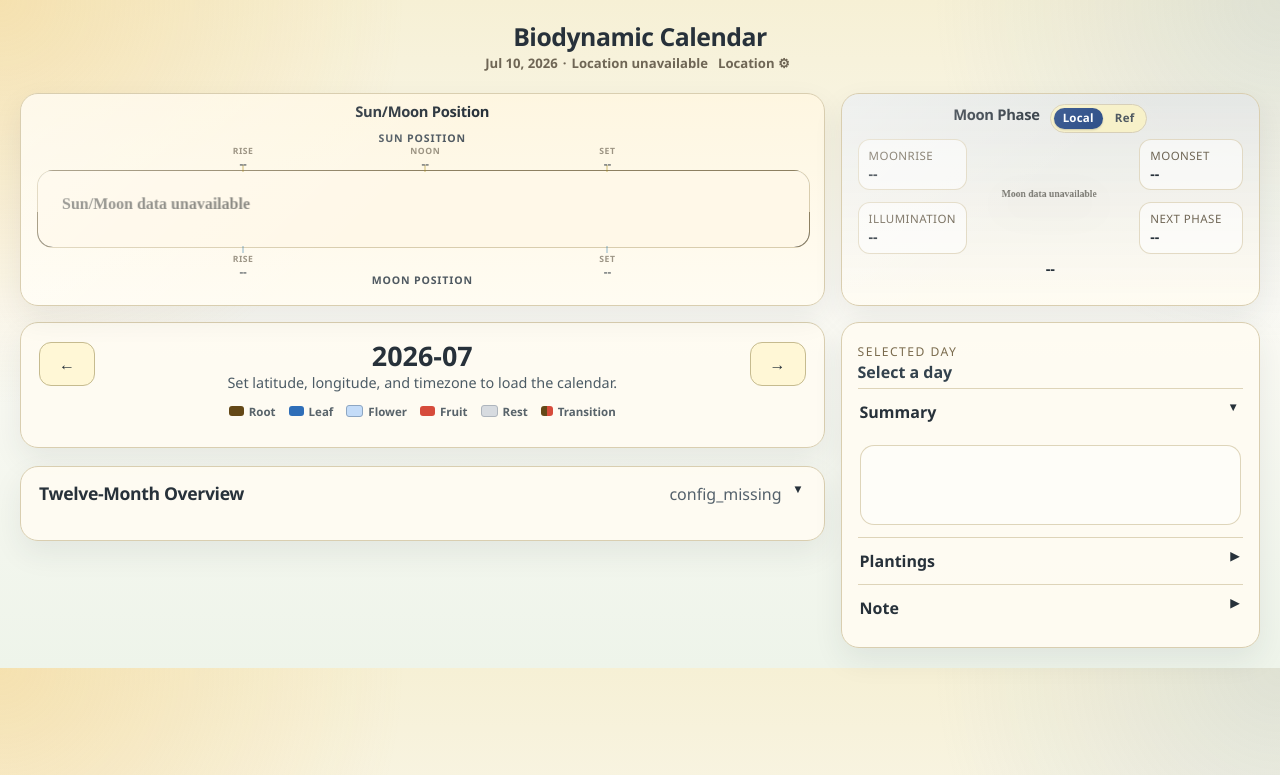
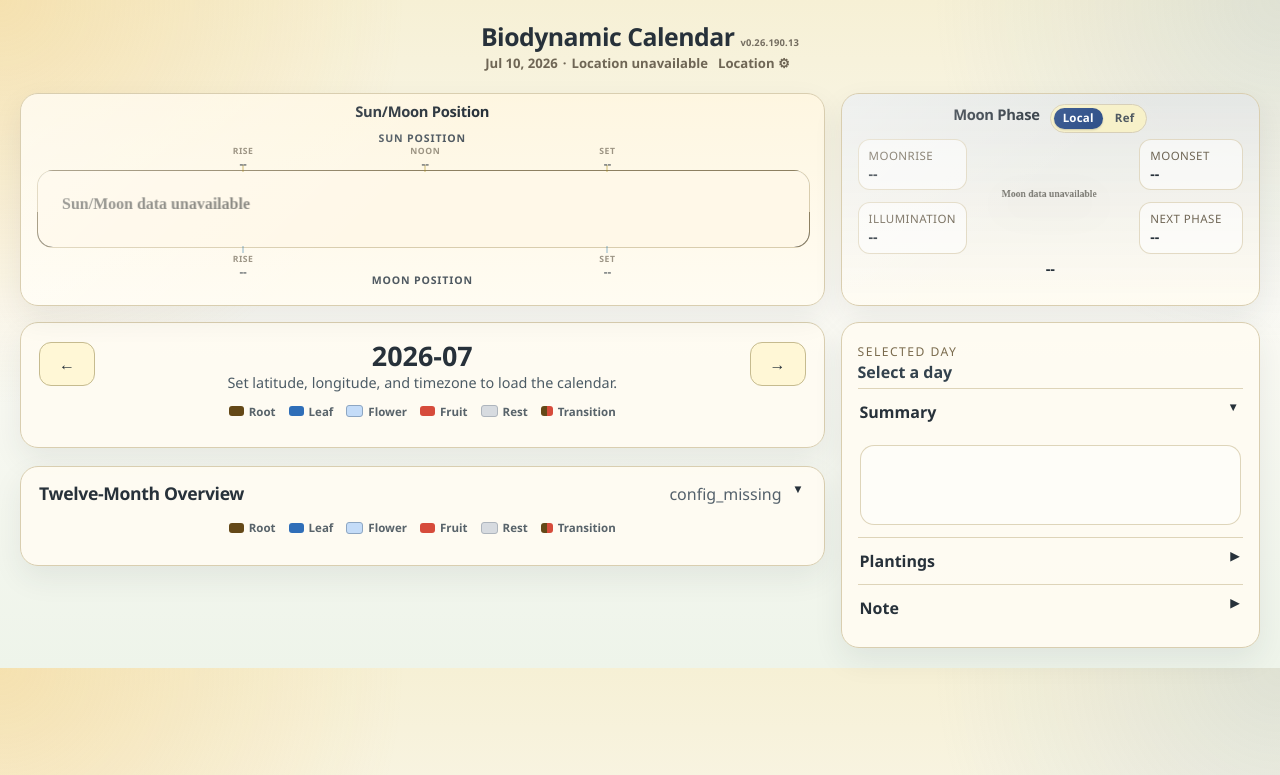
Before and after one commit to mot-yelraf/Biodynamic_Calendar, a FastAPI app: page / in a window 1280 px wide, after a click that opens the changed part. Shown: the top 775 px of the page. Run offline with FastAPI, Linux system fonts and the light colour scheme; data that the repository does not hold is empty; some libraries are stand-ins or nearby versions.

Commit message:
tweaks to the ui

```diff
--- a/pyproject.toml
+++ b/pyproject.toml
@@ -4,7 +4,7 @@
 
 [project]
 name = "biodynamic-calendar"
-version = "v0.26.190.10"
+version = "v0.26.190.13"
 description = "Standalone biodynamic calendar library and local web app."
 readme = "README.md"
 requires-python = ">=3.11"
--- a/src/biodynamic_calendar/core.py
+++ b/src/biodynamic_calendar/core.py
@@ -53,7 +53,7 @@
 
 
 # Increment when persisted calendar or daily-summary calculation output changes.
-CALCULATION_IMPLEMENTATION_VERSION = 1
+CALCULATION_IMPLEMENTATION_VERSION = 2
 
 
 @dataclass(frozen=True)
@@ -672,6 +672,16 @@
     return segments
 
 
+def _dominant_visible_segment(day_segments: list[dict[str, object]]) -> dict[str, object]:
+    def duration_minutes(segment: dict[str, object]) -> int:
+        start_hour, start_minute = (int(part) for part in str(segment.get("start", "00:00")).split(":"))
+        end_raw = str(segment.get("end", "24:00"))
+        end_hour, end_minute = (24, 0) if end_raw == "24:00" else (int(part) for part in end_raw.split(":"))
+        return (end_hour * 60 + end_minute) - (start_hour * 60 + start_minute)
+
+    return max(day_segments, key=duration_minutes, default={})
+
+
 def _lunar_flags_for_day(day_start: datetime, day_end: datetime, off_intervals: list[_Interval]) -> dict[str, object]:
     events: list[dict[str, str]] = []
     flags = {
@@ -816,6 +826,11 @@
 
         overlay_intervals = [iv for iv in off_intervals if iv.kind in _OFF_OVERLAY_KINDS]
         day_segments = _apply_off_overlays(day_segments, day_start, day_end, overlay_intervals)
+        dominant_segment = _dominant_visible_segment(day_segments)
+        dominant_sign = next(
+            (sign for sign in _SIGNS if sign["name"] == dominant_segment.get("sign")),
+            {**dominant_segment, "name": dominant_segment.get("sign", "")},
+        )
         lunar_flags = _lunar_flags_for_day(day_start, day_end, off_intervals)
         day_payload = {
             "date": day_date.isoformat(),
@@ -825,7 +840,7 @@
             "is_today": day_date == today,
             "segments": day_segments,
             "dominant_sign": (dominant_sign or {}).get("name", ""),
-            "dominant_sign_abbr": (dominant_sign or {}).get("abbr", ""),
+            "dominant_sign_abbr": dominant_sign.get("abbr", ""),
             "dominant_element": (dominant_sign or {}).get("element", ""),
             "dominant_plant_part": (dominant_sign or {}).get("plant_part", ""),
             "dominant_color": (dominant_sign or {}).get("color", "#d8d8d8"),
--- a/static/app.css
+++ b/static/app.css
@@ -207,6 +207,14 @@
   letter-spacing: 0.02em;
   line-height: 1.1;
   margin: 0 0 5px;
+}
+
+.title-version {
+  color: #746d60;
+  font-size: 0.38em;
+  font-weight: 700;
+  letter-spacing: 0.02em;
+  white-space: nowrap;
 }
 
 .config-grid.compact {
@@ -809,8 +817,12 @@
 }
 
 .bio-day.out {
-  opacity: 0.62;
-  filter: saturate(0.42) brightness(1.02);
+  border-style: dashed;
+}
+
+.bio-day.out .day-number,
+.bio-day.out .day-meta {
+  opacity: 0.68;
 }
 
 .bio-day.noted::after {
@@ -1172,6 +1184,11 @@
   margin-top: 12px;
 }
 
+.range-panel[open] .range-legend {
+  margin-top: 10px;
+  margin-bottom: 0;
+}
+
 .range-calendar.is-loading {
   opacity: 0.54;
 }
--- a/templates/index.html
+++ b/templates/index.html
@@ -3,14 +3,14 @@
 <head>
   <meta charset="utf-8">
   <meta name="viewport" content="width=device-width, initial-scale=1">
-  <title>Biodynamic Calendar</title>
+  <title>Biodynamic Calendar{% if app_version %} {{ app_version }}{% endif %}</title>
   <link rel="stylesheet" href="/static/app.css">
 </head>
 <body class="{% if sensorius_launch %}sensorius-launch{% endif %}">
   <main class="page">
     <header class="standalone-app-header">
       <div class="header-title-group">
-        <h1>Biodynamic Calendar</h1>
+        <h1>Biodynamic Calendar{% if app_version %} <span class="title-version">{{ app_version }}</span>{% endif %}</h1>
         <div class="header-meta">
           <span id="headerDate">Today</span>
           <span aria-hidden="true">&middot;</span>
@@ -136,6 +136,14 @@
             <h2>Twelve-Month Overview</h2>
             <div id="rangeStatus" class="hint"></div>
           </summary>
+          <div class="calendar-legend range-legend" aria-label="Twelve-month calendar legend">
+            <span><i class="legend-dot legend-root"></i>Root</span>
+            <span><i class="legend-dot legend-leaf"></i>Leaf</span>
+            <span><i class="legend-dot legend-flower"></i>Flower</span>
+            <span><i class="legend-dot legend-fruit"></i>Fruit</span>
+            <span><i class="legend-dot legend-rest"></i>Rest</span>
+            <span><i class="legend-transition"></i>Transition</span>
+          </div>
           <div id="rangeCalendar" class="range-calendar"></div>
         </details>
       </section>
```
Also changed, not shown: tests/test_sensorius_parity.py (+34 -0 lines).
